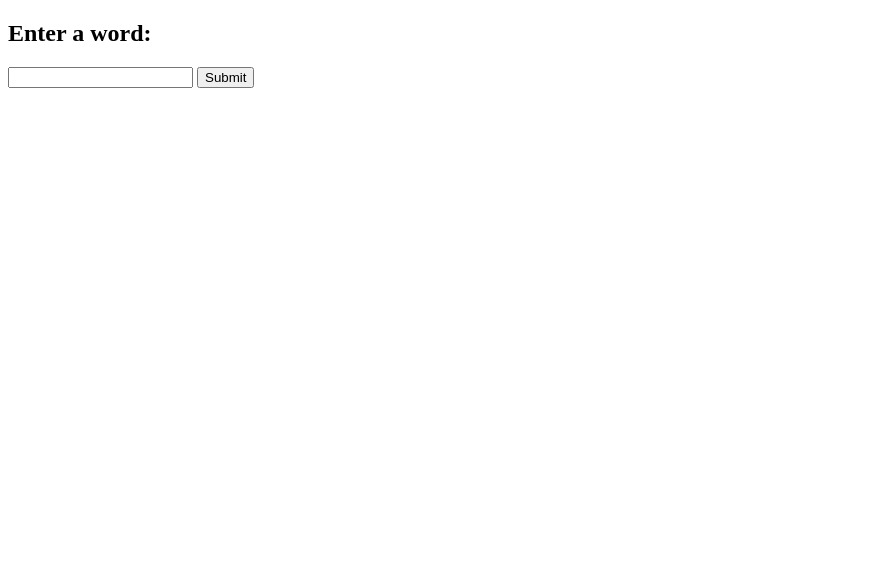
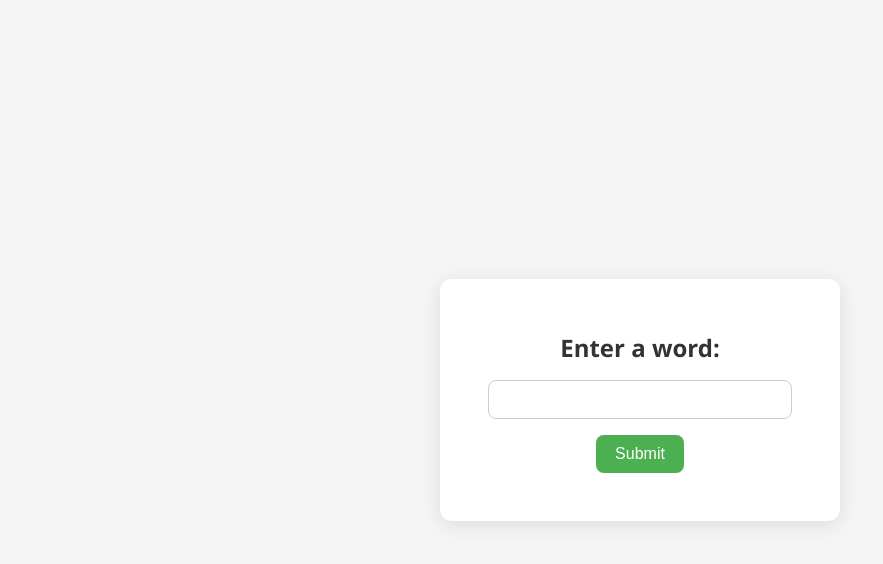
Before and after one commit to TheMarceloS/tradecodes, a website: page index.html in a window 1280 px wide. Shown: the whole page, without its empty margins (0-883 px from the left). Drawn offline with Linux system fonts and the light colour scheme.

Commit message:
Update index.html

```diff
--- a/index.html
+++ b/index.html
@@ -3,13 +3,75 @@
 <head>
   <meta charset="UTF-8">
   <title>Word Submitter</title>
+  <style>
+  * {
+    box-sizing: border-box;
+  }
+
+  body {
+    font-family: 'Segoe UI', sans-serif;
+    background: #f5f5f5;
+    color: #333;
+    margin: 0;
+    padding: 0;
+    display: flex;
+    height: 100vh;
+    align-items: center;
+    justify-content: center;
+  }
+
+  .container {
+    background: white;
+    padding: 2rem 3rem;
+    border-radius: 12px;
+    box-shadow: 0 4px 20px rgba(0, 0, 0, 0.1);
+    text-align: center;
+    max-width: 400px;
+    width: 100%;
+  }
+
+  h2 {
+    margin-bottom: 1rem;
+  }
+
+  input[type="text"] {
+    padding: 0.6rem 1rem;
+    font-size: 1rem;
+    width: 100%;
+    border: 1px solid #ccc;
+    border-radius: 8px;
+    margin-bottom: 1rem;
+  }
+
+  button {
+    background-color: #4CAF50;
+    color: white;
+    padding: 0.6rem 1.2rem;
+    font-size: 1rem;
+    border: none;
+    border-radius: 8px;
+    cursor: pointer;
+    transition: background-color 0.2s ease;
+  }
+
+  button:hover {
+    background-color: #45a049;
+  }
+
+  #response {
+    margin-top: 1rem;
+    font-weight: bold;
+  }
+</style>
+
 </head>
 <body>
-  <h2>Enter a word:</h2>
-  <input type="text" id="wordInput" />
-  <button onclick="handleWord()">Submit</button>
-  <p id="response"></p>
-
+  <div class="container">
+    <h2>Enter a word:</h2>
+    <input type="text" id="wordInput" />
+    <button onclick="handleWord()">Submit</button>
+    <p id="response"></p>
+  </div>
   <script>
     const backendURL = 'https://tradecodes.onrender.com';
 
```
